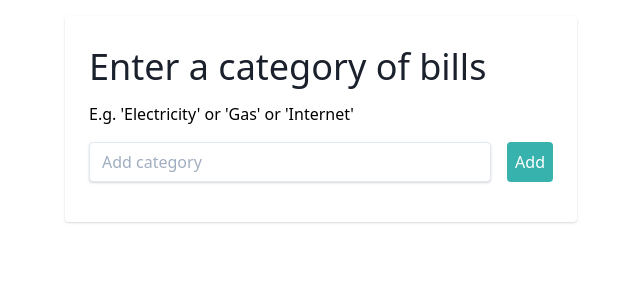
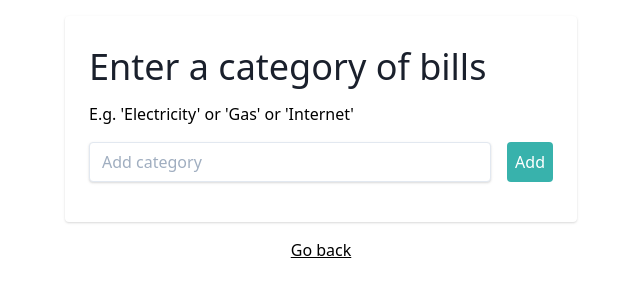
Before and after one commit to Jhersyvb/Vue-Bill-Tracker, a Vue app: page / in a window 1280 px wide. Shown: the top 300 px of the page, without its empty margins (319-959 px from the left). Built offline with nearby package versions, Linux system fonts and the light colour scheme.

Commit message:
Challenge 1. Go back into Add Category and Add Bill forms

```diff
--- a/src/App.vue
+++ b/src/App.vue
@@ -1,8 +1,13 @@
 <template>
   <div id="app">
-    <AddCategory v-if="shouldShowAddCategory" @addCategory="addCategory" />
+    <AddCategory v-if="shouldShowAddCategory" @addCategory="addCategory" @goBack="shouldShowAddCategory = false" />
     <div v-else>
-      <AddBill v-if="shouldShowAddBill" :categories="categories" @addBill="addBill" />
+      <AddBill
+        v-if="shouldShowAddBill"
+        :categories="categories"
+        @addBill="addBill"
+        @goBack="shouldShowAddBill = false"
+      />
       <div v-else>
         <NavBar
           :categories="categories"
--- a/src/components/AddBill.vue
+++ b/src/components/AddBill.vue
@@ -1,5 +1,5 @@
 <template>
-  <div class="h-100 w-full flex items-center justify-center font-sans">
+  <div class="h-100 w-full flex flex-col items-center justify-center font-sans">
     <div class="bg-white rounded shadow p-6 m-4 w-full lg:w-3/4 lg:max-w-lg">
       <div class="mb-4">
         <h1 class="text-4xl mb-2 text-gray-900">Enter a new bill</h1>
@@ -28,6 +28,7 @@
         </div>
       </div>
     </div>
+    <button class="underline" @click="goBack">Go back</button>
   </div>
 </template>
 
@@ -78,6 +79,10 @@ export default {
         category: this.category,
         amount: parseInt(this.amount, 10)
       })
+    },
+
+    goBack() {
+      this.$emit('goBack')
     }
   }
 }
--- a/src/components/AddCategory.vue
+++ b/src/components/AddCategory.vue
@@ -1,5 +1,5 @@
 <template>
-  <div class="h-100 w-full flex items-center justify-center font-sans">
+  <div class="h-100 w-full flex flex-col items-center justify-center font-sans">
     <div class="bg-white rounded shadow p-6 m-4 w-full lg:w-3/4 lg:max-w-lg">
       <div class="mb-4">
         <h1 class="text-4xl mb-2 text-gray-900">Enter a category of bills</h1>
@@ -19,6 +19,7 @@
         </div>
       </div>
     </div>
+    <button class="underline" @click="goBack">Go back</button>
   </div>
 </template>
 
@@ -38,6 +39,10 @@ export default {
       }
 
       this.$emit('addCategory', this.category)
+    },
+
+    goBack() {
+      this.$emit('goBack')
     }
   }
 }
```
